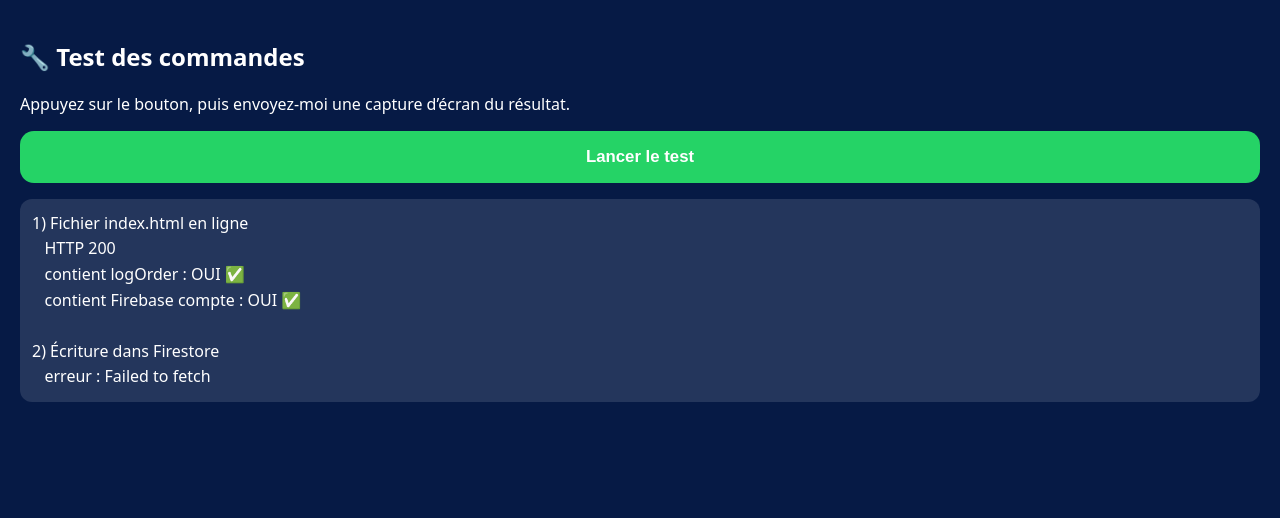
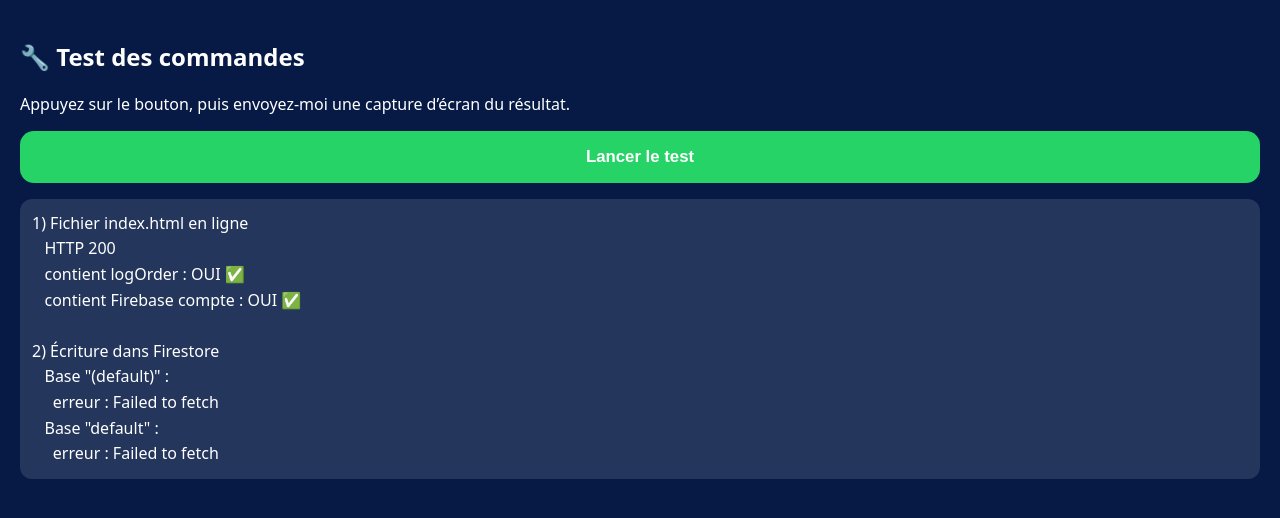
Before and after one commit to kallemHoussem/Kallem-Houssem-Delivery-, a plain HTML site: page test.html in a window 1280 px wide. Both pictures are taken after a click on the button "Lancer le test". Drawn offline with Linux system fonts and the light colour scheme; no server answers.

Commit message:
Add files via upload

```diff
--- a/test.html
+++ b/test.html
@@ -31,15 +31,18 @@ document.getElementById('b').addEventListener('click',async function(){
   }catch(e){line('   erreur : '+e.message);}
   line('');
   line('2) Écriture dans Firestore');
-  try{
-    var r2=await fetch('https://firestore.googleapis.com/v1/projects/'+P+'/databases/(default)/documents/orders?key='+K,{
-      method:'POST',headers:{'Content-Type':'application/json'},
-      body:JSON.stringify({fields:{kind:{stringValue:'test'},nom:{stringValue:'Test'},adr:{stringValue:'Test'},text:{stringValue:'TEST – à annuler'},total:{doubleValue:0},status:{stringValue:'new'},ts:{timestampValue:new Date().toISOString()}}})
-    });
-    var j=await r2.json();
-    line('   HTTP '+r2.status);
-    line(j.error?'   ❌ '+j.error.status+' : '+j.error.message:'   ✅ commande test créée');
-  }catch(e){line('   erreur : '+e.message);}
+  var ids=['(default)','default'];
+  for(var k=0;k<ids.length;k++){
+    line('   Base "'+ids[k]+'" :');
+    try{
+      var r2=await fetch('https://firestore.googleapis.com/v1/projects/'+P+'/databases/'+encodeURIComponent(ids[k])+'/documents/orders?key='+K,{
+        method:'POST',headers:{'Content-Type':'application/json'},
+        body:JSON.stringify({fields:{kind:{stringValue:'test'},nom:{stringValue:'Test'},adr:{stringValue:'Test'},text:{stringValue:'TEST – à annuler'},total:{doubleValue:0},status:{stringValue:'new'},ts:{timestampValue:new Date().toISOString()}}})
+      });
+      var j=await r2.json();
+      line('     HTTP '+r2.status+(j.error?' ❌ '+j.error.status+' : '+String(j.error.message).slice(0,90):' ✅ commande test créée'));
+    }catch(e){line('     erreur : '+e.message);}
+  }
 });
 </script>
 </body>
```
